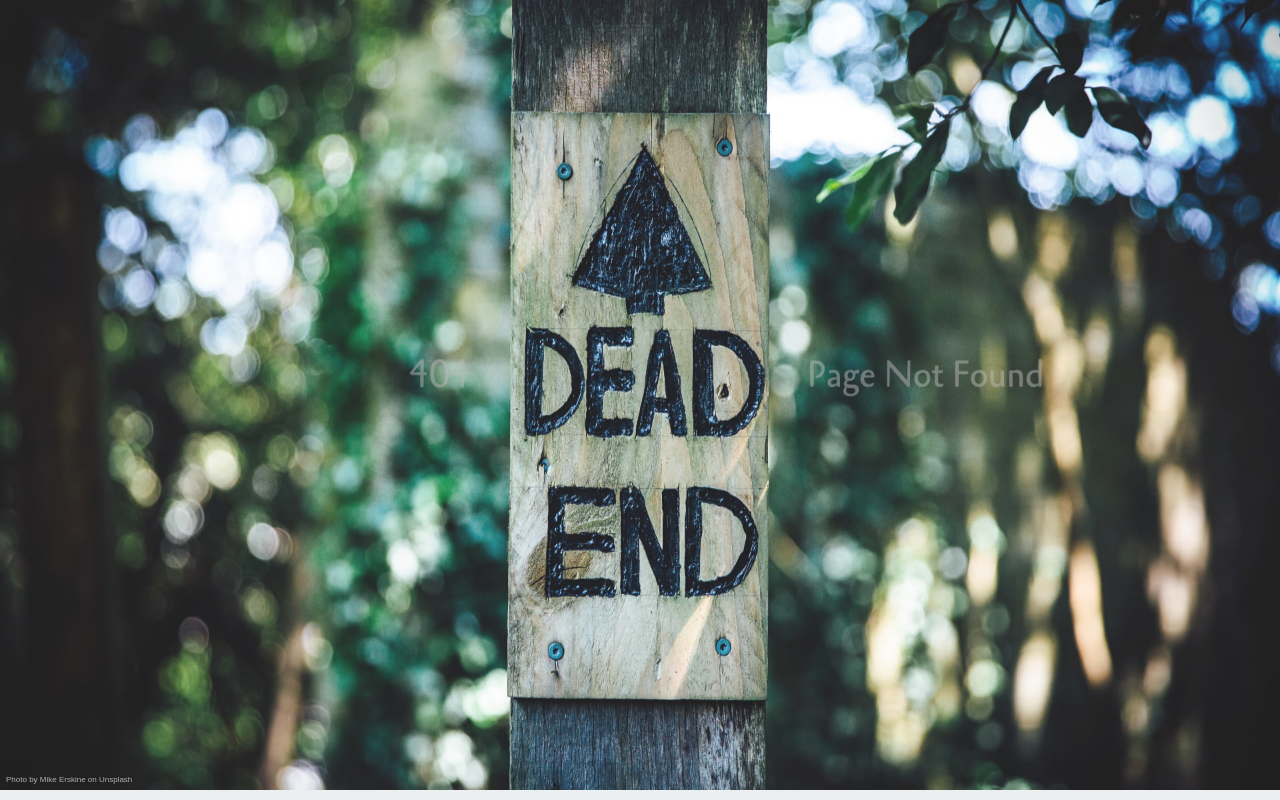
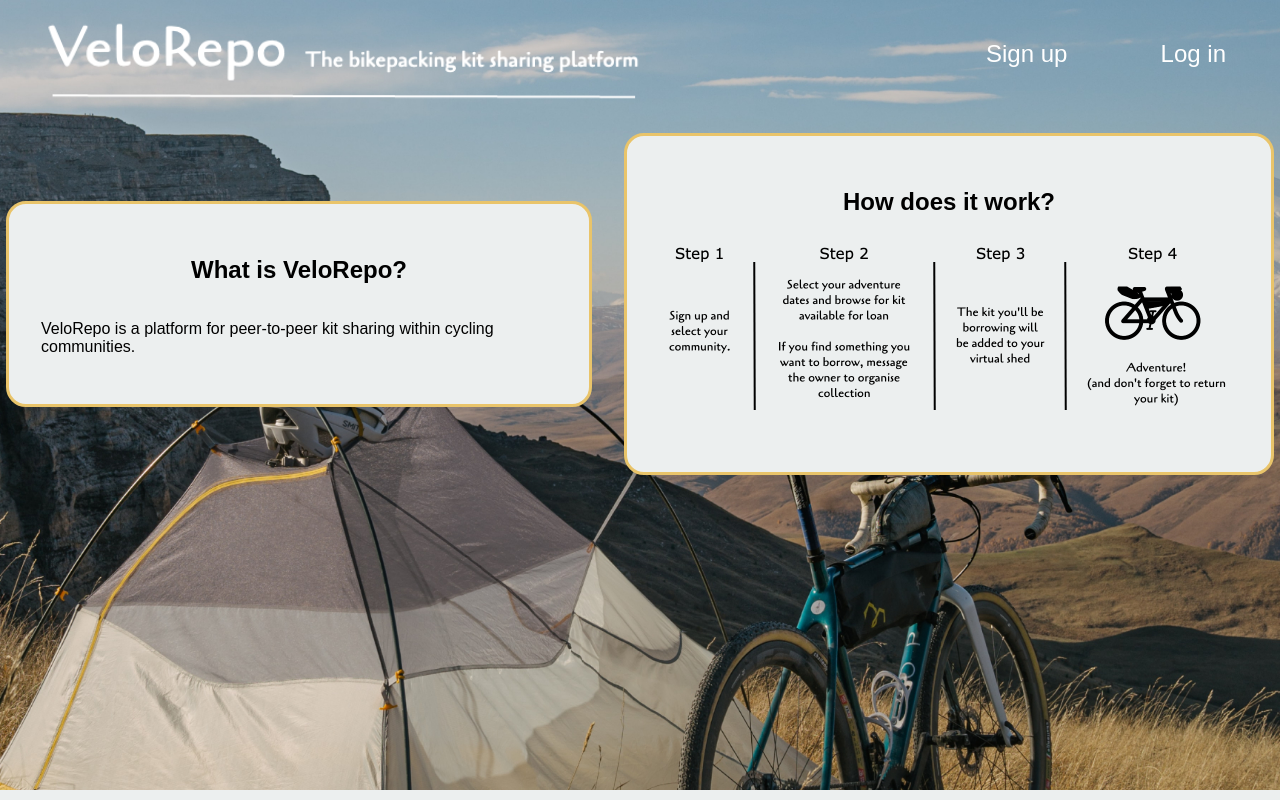
Before and after one commit to HelenLangers/VeloRepo, a React (Create React App) app: page /about in a window 1280 px wide. Built offline with nearby package versions, Linux system fonts and the light colour scheme; no server answers; a web font is replaced by a local one.

Commit message:
added about

```diff
--- a/src/App.js
+++ b/src/App.js
@@ -21,6 +21,7 @@
 import Spinner from './Components/Spinner';
 import {useAuthStatus} from './Hooks/useAuthStatus';
 import UserContext from './Context/userContext';
+import About from './Pages/About';
 
 function App() {
 
@@ -68,6 +69,7 @@
           <Route path='/sign-in' element={<SignIn/>}/>
           <Route path='/sign-up' element={<SignUp/>}/>
           <Route path='/forgot-password' element={<ForgotPassword/>}/>
+          <Route path="/about" element={<About/>}/>
           <Route path="*" element={<NotFound/>}/>
 
           <Route element={<NavBar />}>
--- a/src/Assets/index.css
+++ b/src/Assets/index.css
@@ -57,6 +57,34 @@
   margin-left: 15%;
   min-height: 100vh;
   height: fit-content;
+}
+
+.aboutContainer{
+  display: flex;
+  justify-content: center;
+  align-items: center;
+}
+
+.aboutBlock{
+  display: flex;
+  flex-direction: column;
+  justify-content: center;
+  align-items: center;
+  margin: 1rem;
+  padding: 2rem;
+  height: fit-content;
+  width: fit-content;
+  max-width: 50%;
+  background-color: var(--primary-light);
+  border-style: solid;
+  border-width: 3px;
+  border-color: var(--neutral-light);
+  border-radius: 20px;
+}
+
+.instructionImages{
+  width: 600px;
+  height: auto;
 }
 
 .welcomeText {
@@ -255,6 +283,10 @@
 }
 
 @media screen and (max-width: 1024px) {
+  .aboutContainer{
+    flex-direction: column;
+  }
+
   .mainContainer{
     display: flex;
     flex-direction: column;
@@ -291,6 +323,10 @@
 }
 
 @media (min-width: 1024px) and (max-width: 1178px) {
+  .aboutContainer{
+    flex-direction: column;
+  }
+
   .navLinks{
     flex-direction: column;
     margin: 2rem;
--- /dev/null
+++ b/src/Pages/About.js
@@ -0,0 +1,68 @@
+import React from "react";
+import '../Assets/index.css';
+import {Link} from 'react-router-dom'
+import whitelogo from '../Assets/png/white-logo-small.png';
+import {useAuthStatus} from '../Hooks/useAuthStatus';
+import Spinner from "../Components/Spinner";
+import instructions from '../Assets/png/fullinstructions.png';
+
+function About() {
+
+
+  const { loggedIn, checkingStatus} = useAuthStatus()
+
+  if(checkingStatus) {
+    return <Spinner/>
+  }
+
+  return (
+    <div className="imageBackground">
+        <header className="landingPageHeader">
+            <a href="/">
+            <img src={whitelogo} alt="VeloRepo" className="logo" />
+            </a>
+        <div className="navLinks">
+            {loggedIn ? (
+            <>
+            <Link className="landingPageLinks" to="/welcome">
+                Home
+            </Link>
+            <Link className="landingPageLinks" to="/profile">
+                Profile
+            </Link>
+            </>
+        ) : (
+            <>
+            <Link className="landingPageLinks" to="/sign-up">
+                Sign up
+            </Link>
+
+            <Link className="landingPageLinks" to="/sign-in">
+                Log in
+            </Link>
+            </>
+        )}
+        </div>
+        </header>
+
+        <div className="aboutContainer">
+        <div className="aboutBlock">
+                <h2>What is VeloRepo?</h2>
+                <div className="flexAlignCenterColumn">
+                    <p>VeloRepo is a platform for peer-to-peer kit sharing within cycling communities.</p>
+                </div>
+            </div>
+
+            <div className="aboutBlock">
+                <h2>How does it work?</h2>
+                <div className="flexAlignCenterColumn">
+                <img src={instructions} alt="sign up and borrow" className="instructionImages"/>
+                </div>
+            </div>
+        </div>
+
+    </div>
+);
+}
+
+export default About;
--- a/src/Pages/OneItemPage.jsx
+++ b/src/Pages/OneItemPage.jsx
@@ -2,7 +2,9 @@
 
 function OneItemPage() {
   return (
-    <div>OneItemPage</div>
+    <div>
+      OneItemPage
+    </div>
   )
 }
 
```
Also changed, not shown: src/Assets/png/fullinstructions.png (added).
